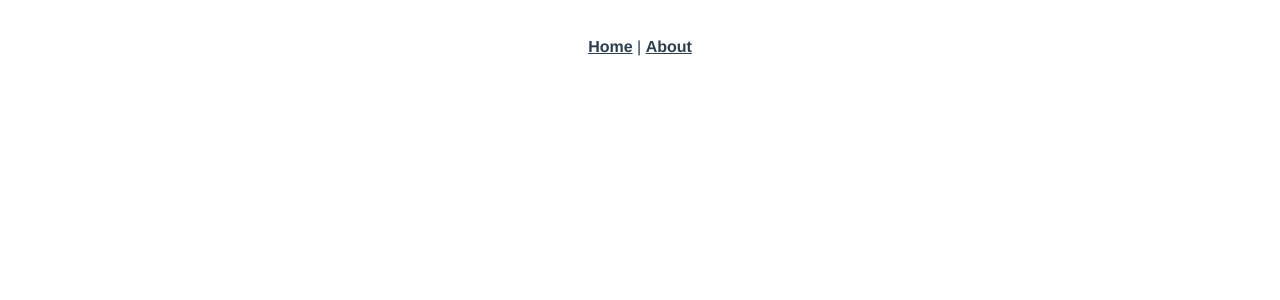
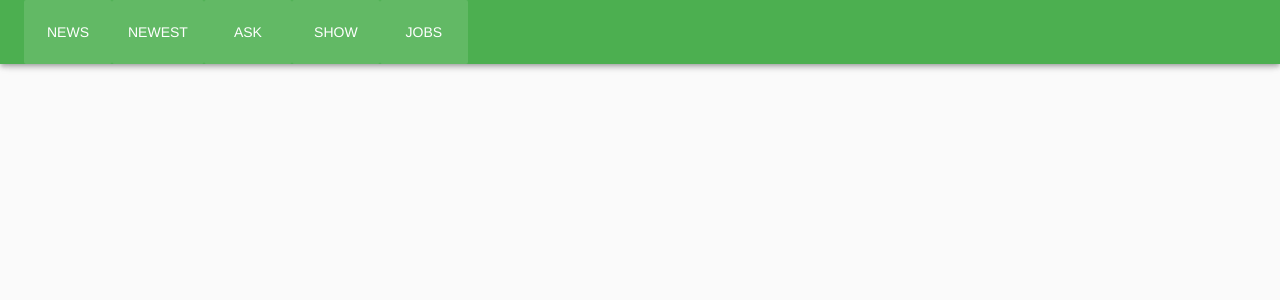
Before and after one commit to lullaaaby13/practice-hackernews, a Vue app: page /news/1 in a window 1280 px wide. Shown: the top 300 px of the page. Built offline with nearby package versions, Linux system fonts and the light colour scheme.

Commit message:
first commit

```diff
--- a/package.json
+++ b/package.json
@@ -9,9 +9,12 @@
     "test:unit": "vue-cli-service test:unit"
   },
   "dependencies": {
+    "axios": "^0.19.0",
     "core-js": "^2.6.5",
+    "material-design-icons-iconfont": "^5.0.1",
     "vue": "^2.6.10",
     "vue-router": "^3.0.3",
+    "vuetify": "^1.5.16",
     "vuex": "^3.0.1"
   },
   "devDependencies": {
--- a/public/index.html
+++ b/public/index.html
@@ -6,6 +6,7 @@
     <meta name="viewport" content="width=device-width,initial-scale=1.0">
     <link rel="icon" href="<%= BASE_URL %>favicon.ico">
     <title>practice-hackernews</title>
+    <link href='https://fonts.googleapis.com/css?family=Roboto:100,300,400,500,700,900|Material+Icons' rel="stylesheet">
   </head>
   <body>
     <noscript>
--- a/src/App.vue
+++ b/src/App.vue
@@ -1,12 +1,26 @@
 <template>
-  <div id="app">
-    <div id="nav">
-      <router-link to="/">Home</router-link> |
-      <router-link to="/about">About</router-link>
-    </div>
-    <router-view/>
-  </div>
+<v-app>
+  <!-- <v-navigation-drawer app></v-navigation-drawer> -->
+  <Toolbar></Toolbar>
+  <v-content>
+    <v-container fluid>
+      <router-view></router-view>
+    </v-container>
+  </v-content>
+  <v-footer app></v-footer>
+</v-app>
+</div>
 </template>
+
+<script>
+import Toolbar from '@/components/Toolbar.vue'
+
+export default {
+    components: {
+      Toolbar,
+    }
+}
+</script>
 
 <style>
 #app {
@@ -16,6 +30,7 @@
   text-align: center;
   color: #2c3e50;
 }
+
 #nav {
   padding: 30px;
 }
--- /dev/null
+++ b/src/components/Toolbar.vue
@@ -0,0 +1,24 @@
+<template lang="html">
+  <v-toolbar
+  app
+  color="success"
+  dark>
+    <v-toolbar-items class="hidden-sm-and-down">
+      <v-btn flat :to="{ name: 'news' }">News</v-btn>
+      <v-btn flat :to="{ name: 'news' }">Newest</v-btn>
+      <v-btn flat :to="{ name: 'news' }">Ask</v-btn>
+      <v-btn flat :to="{ name: 'news' }">Show</v-btn>
+      <v-btn flat :to="{ name: 'news' }">Jobs</v-btn>
+    </v-toolbar-items>
+
+
+  </v-toolbar>
+</template>
+
+<script>
+export default {
+}
+</script>
+
+<style lang="css" scoped>
+</style>
--- a/src/main.js
+++ b/src/main.js
@@ -2,6 +2,12 @@ import Vue from 'vue';
 import App from './App.vue';
 import router from './router';
 import store from './store';
+import plugins from './plugins';
+
+import Vuetify from 'vuetify'
+import 'vuetify/dist/vuetify.min.css'
+
+Vue.use(Vuetify)
 
 Vue.config.productionTip = false;
 
--- /dev/null
+++ b/src/plugins/index.js
@@ -0,0 +1,5 @@
+import Vue from 'vue'
+import Vuetify from 'vuetify'
+import 'vuetify/dist/vuetify.min.css'
+
+Vue.use(Vuetify)
--- a/src/router.js
+++ /dev/null
@@ -1,25 +0,0 @@
-import Vue from 'vue';
-import Router from 'vue-router';
-import Home from './views/Home.vue';
-
-Vue.use(Router);
-
-export default new Router({
-  mode: 'history',
-  base: process.env.BASE_URL,
-  routes: [
-    {
-      path: '/',
-      name: 'home',
-      component: Home,
-    },
-    {
-      path: '/about',
-      name: 'about',
-      // route level code-splitting
-      // this generates a separate chunk (about.[hash].js) for this route
-      // which is lazy-loaded when the route is visited.
-      component: () => import(/* webpackChunkName: "about" */ './views/About.vue'),
-    },
-  ],
-});
--- /dev/null
+++ b/src/router/index.js
@@ -0,0 +1,37 @@
+import Vue from 'vue'
+import Router from 'vue-router'
+
+import store from '../store'
+
+import Home from '../views/Home.vue'
+import News from '../views/News.vue'
+
+Vue.use(Router);
+
+export default new Router({
+  mode: 'history',
+  base: process.env.BASE_URL,
+  routes: [{
+      path: '/',
+      name: 'home',
+      component: Home,
+    },
+    {
+      path: '/news/:page',
+      name: 'news',
+      component: News,
+      async beforeEnter(to, from, next) {
+        await store.dispatch('GET_NEWS')
+      },
+    },
+    {
+      path: '/about',
+      name: 'about',
+      // route level code-splitting
+      // this generates a separate chunk (about.[hash].js) for this route
+      // which is lazy-loaded when the route is visited.
+      component: () => import( /* webpackChunkName: "about" */ '../views/About.vue'),
+    },
+
+  ],
+});
--- a/src/store.js
+++ /dev/null
@@ -1,16 +0,0 @@
-import Vue from 'vue';
-import Vuex from 'vuex';
-
-Vue.use(Vuex);
-
-export default new Vuex.Store({
-  state: {
-
-  },
-  mutations: {
-
-  },
-  actions: {
-
-  },
-});
--- /dev/null
+++ b/src/store/index.js
@@ -0,0 +1,23 @@
+import Vue from 'vue'
+import Vuex from 'vuex'
+
+import axios from 'axios'
+
+Vue.use(Vuex)
+
+export default new Vuex.Store({
+  state: {
+    list: [],
+  },
+  mutations: {
+    setList (state, data) {
+      state.list = data
+    },
+  },
+  actions: {
+    async GET_NEWS () {
+      console.log('GET_NEWS')
+
+    },
+  },
+});
--- a/src/views/Home.vue
+++ b/src/views/Home.vue
@@ -1,8 +1,12 @@
 <template>
-  <div class="home">
-    <img alt="Vue logo" src="../assets/logo.png">
-    <HelloWorld msg="Welcome to Your Vue.js App"/>
-  </div>
+<div class="home">
+  <img alt="Vue logo" src="../assets/logo.png">
+  <HelloWorld msg="Welcome to Your Vue.js App" />
+  <v-btn color="success">Success</v-btn>
+  <v-btn color="error">Error</v-btn>
+  <v-btn color="warning">Warning</v-btn>
+  <v-btn color="info">Info</v-btn>
+</div>
 </template>
 
 <script>
--- /dev/null
+++ b/src/views/News.vue
@@ -0,0 +1,17 @@
+<template lang="html">
+<v-container>
+  <h1>뉴스페이지 ㅋㅋ</h1>
+</v-container>
+</template>
+
+<script>
+export default {
+  created () {
+    console.log('news created.')
+  }
+
+}
+</script>
+
+<style lang="css" scoped>
+</style>
```
Also changed, not shown: 1 other file (tests, documents, lock files or other folders).
